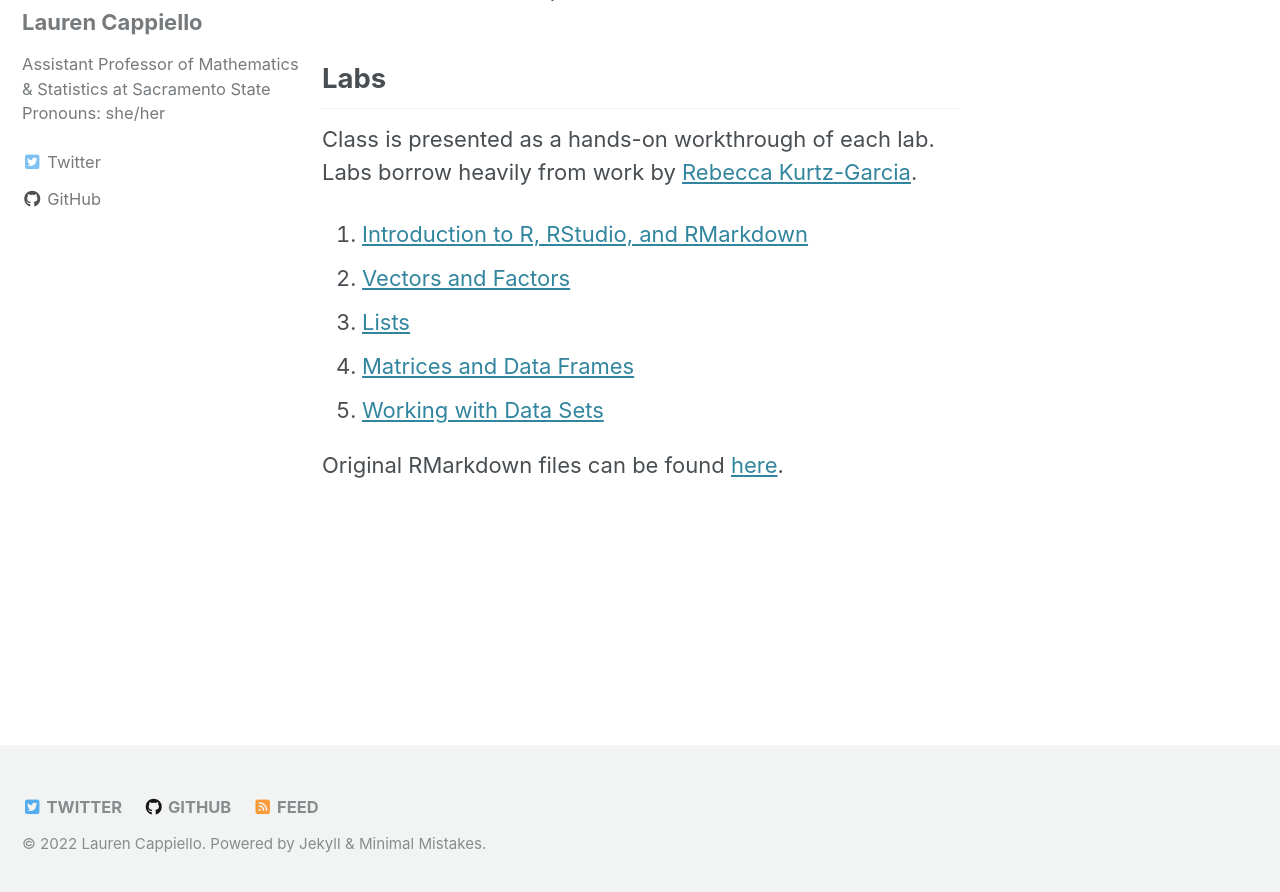
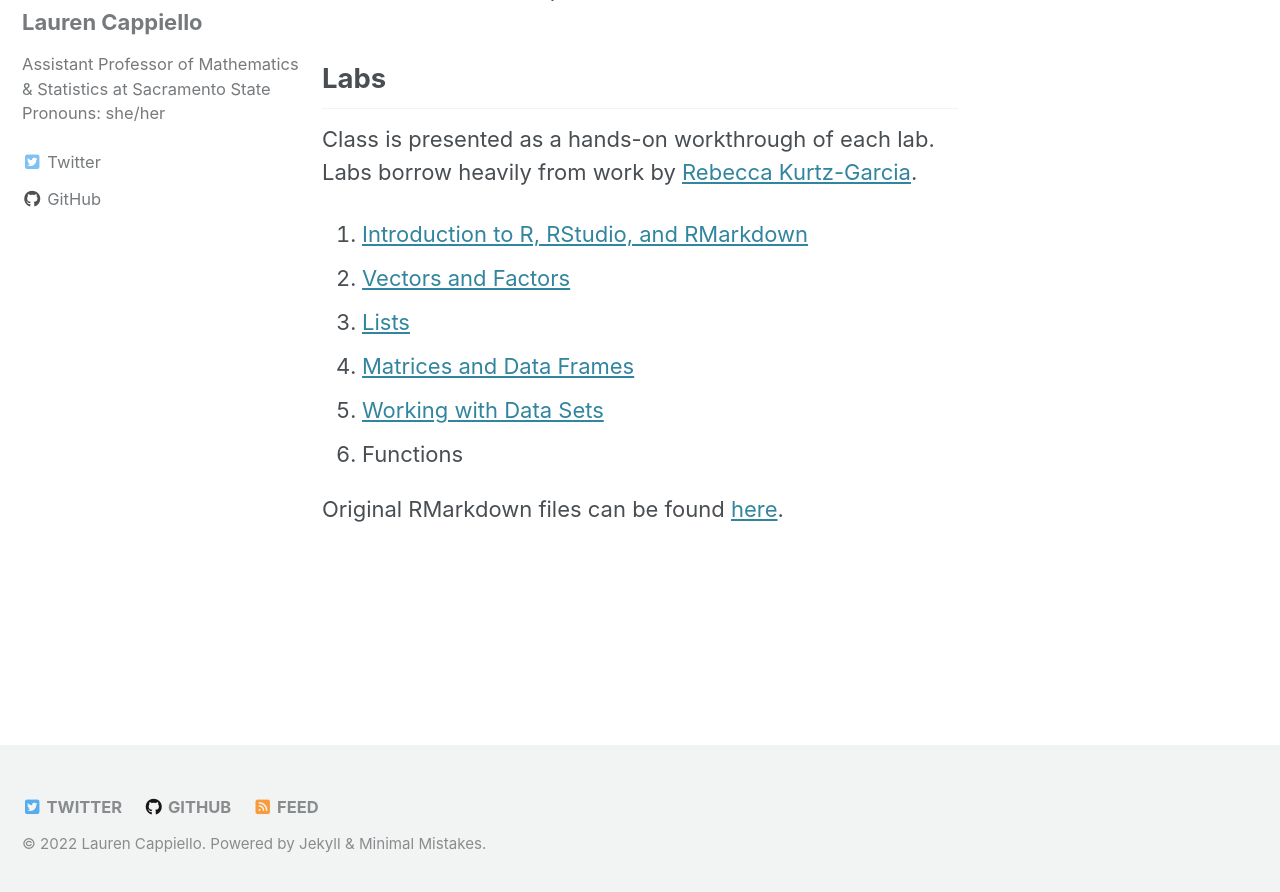
Before and after one commit to lgpcappiello/lgpcappiello.github.io, a Jekyll site: the page built from teaching/stat128/index.md, in a window 1280 px wide and 900 px high, scrolled down 222 px. Shown: the top 892 px of the window. Built offline with Jekyll 4.4.1, drawn with Linux system fonts in a browser that asks for light colours; cached includes are drawn as plain includes; nearby versions of some CDN libraries.

Commit message:
Update index.md

```diff
--- a/teaching/stat128/index.md
+++ b/teaching/stat128/index.md
@@ -16,5 +16,6 @@ Class is presented as a hands-on workthrough of each lab. Labs borrow heavily fr
 3. [Lists](https://lgpcappiello.github.io/teaching/stat128/rmarkdown/3-Lists.html)
 4. [Matrices and Data Frames](https://lgpcappiello.github.io/teaching/stat128/rmarkdown/4-Matrices.html)
 5. [Working with Data Sets](https://lgpcappiello.github.io/teaching/stat128/rmarkdown/5-Data.html)
+6. Functions
 
 Original RMarkdown files can be found [here](https://github.com/lgpcappiello/lgpcappiello.github.io/tree/master/teaching/stat128/rmarkdown).
```
